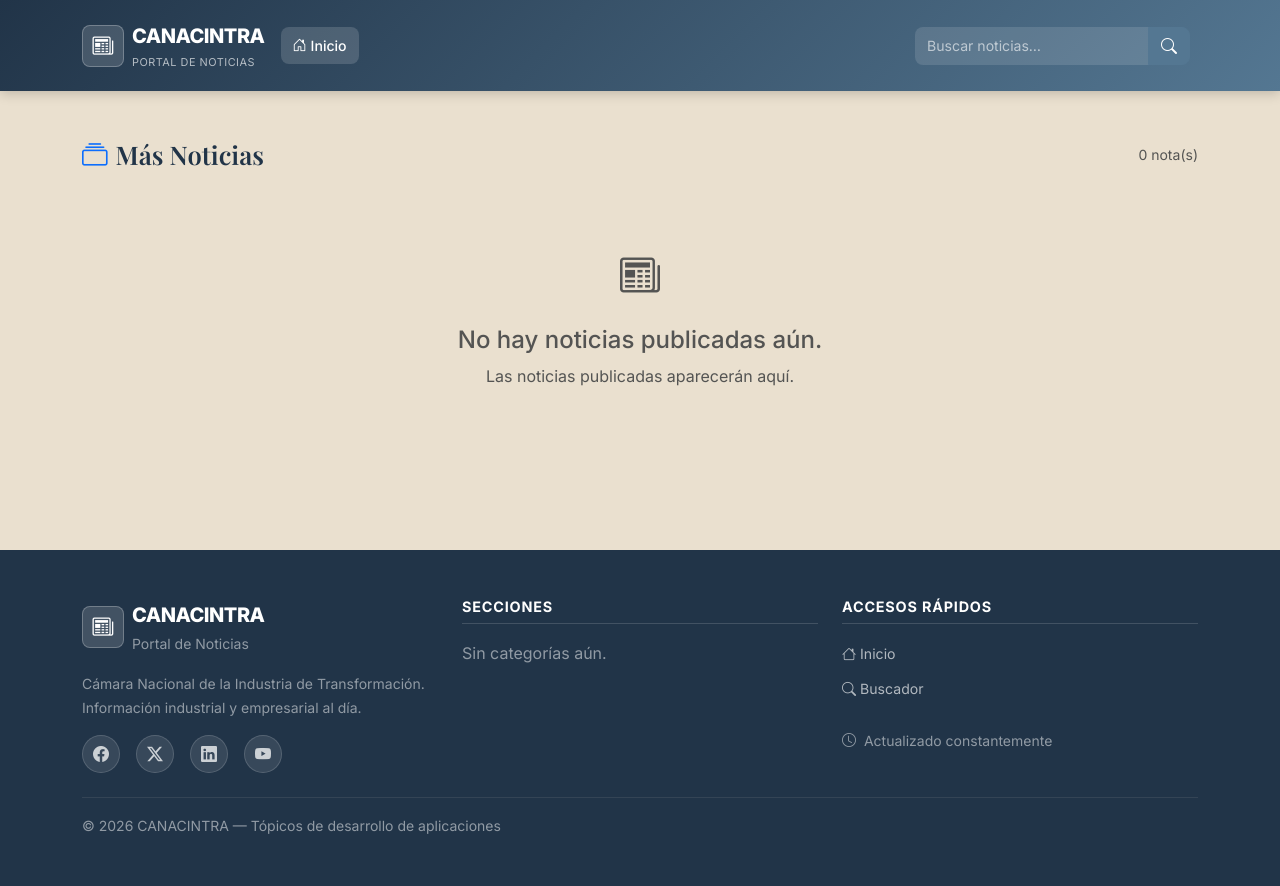
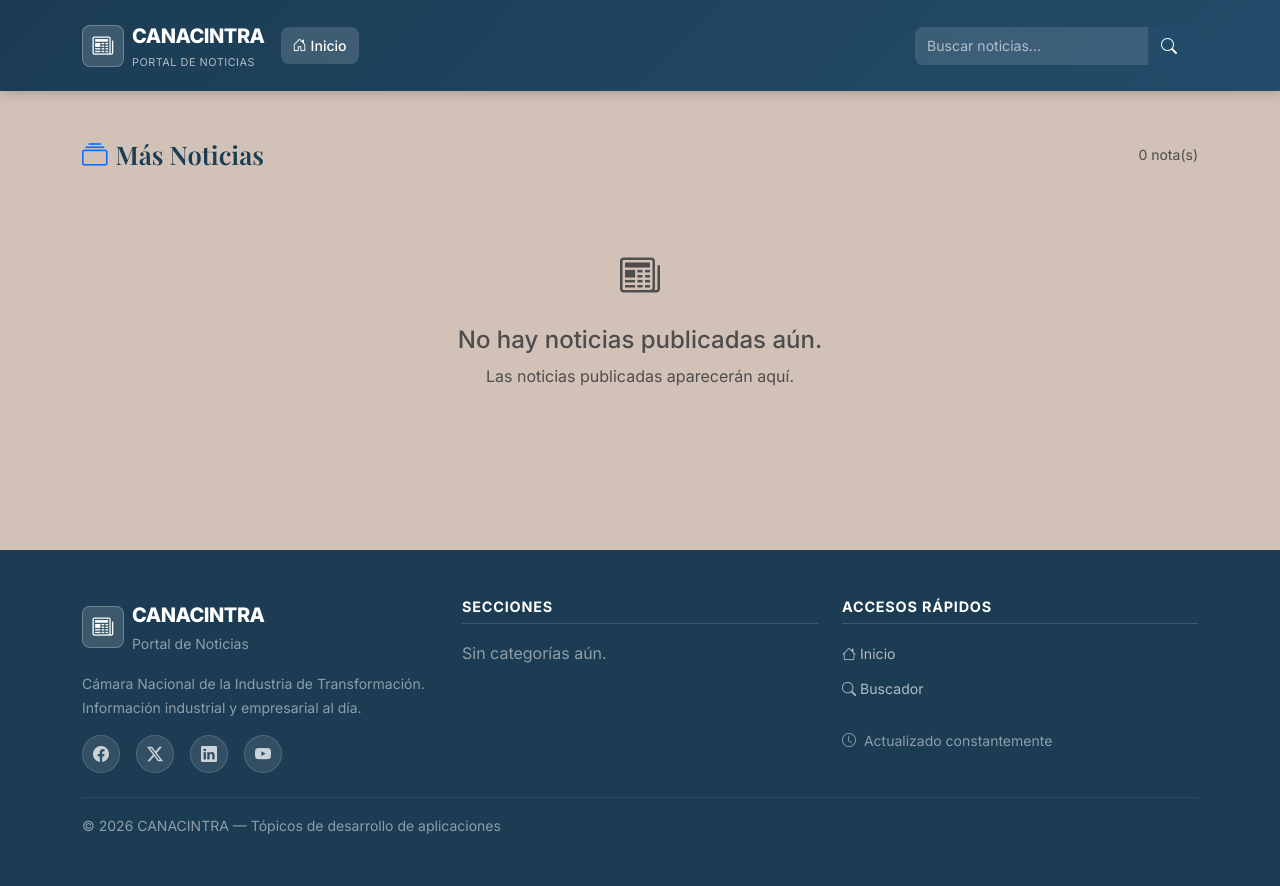
Before and after one commit to Juanito-Diaz/Canacintra, a Django app: page / in a window 1280 px wide. Run offline with Django 5.2, Linux system fonts and the light colour scheme; data that the repository does not hold is empty.

Commit message:
Actualice los colores de la pagina

```diff
--- a/core/admin.py
+++ b/core/admin.py
@@ -144,7 +144,7 @@ class CategoriaAdmin(admin.ModelAdmin):
 
     def icono_preview(self, obj):
         if obj.icono_css:
-            return format_html('<i class="bi {}" style="font-size: 1.2rem; color: #213448;"></i>', obj.icono_css)
+            return format_html('<i class="bi {}" style="font-size: 1.2rem; color: #1B3C53;"></i>', obj.icono_css)
         return '—'
     icono_preview.short_description = 'Icono'
 
--- a/static/core/css/main.css
+++ b/static/core/css/main.css
@@ -9,17 +9,17 @@
 
 /* ── Variables CSS ── */
 :root {
-  --color-primary:      #213448;
-  --color-primary-mid:  #547792;
-  --color-primary-light:#94B4C1;
-  --color-accent:       #547792;
-  --color-accent-hover: #213448;
-  --color-bg:           #EAE0CF;
+  --color-primary:      #1B3C53;
+  --color-primary-mid:  #234C6A;
+  --color-primary-light:#456882;
+  --color-accent:       #234C6A;
+  --color-accent-hover: #1B3C53;
+  --color-bg:           #D2C1B6;
   --color-surface:      #ffffff;
   --color-text:         #1a1d23;
   --color-muted:        #6b7280;
-  --color-border:       #d1ccc0;
-  --color-footer-bg:    #213448;
+  --color-border:       #bcaaa4;
+  --color-footer-bg:    #1B3C53;
 
   --font-body:          'Inter', system-ui, sans-serif;
   --font-display:       'Playfair Display', Georgia, serif;
@@ -29,10 +29,10 @@
   --radius-lg:    16px;
   --radius-xl:    24px;
 
-  --shadow-sm:    0 1px 3px rgba(33,52,72,.08);
-  --shadow-md:    0 4px 16px rgba(33,52,72,.10);
-  --shadow-lg:    0 8px 32px rgba(33,52,72,.14);
-  --shadow-hover: 0 12px 40px rgba(33,52,72,.18);
+  --shadow-sm:    0 1px 3px rgba(27,60,83,.08);
+  --shadow-md:    0 4px 16px rgba(27,60,83,.10);
+  --shadow-lg:    0 8px 32px rgba(27,60,83,.14);
+  --shadow-hover: 0 12px 40px rgba(27,60,83,.18);
 
   --transition:   all 0.25s ease;
 }
@@ -144,7 +144,7 @@ img { max-width: 100%; }
 .cat-pill {
   display: inline-block;
   padding: .3rem .85rem;
-  background: #f0f4fa;
+  background: rgba(255,255,255,0.5);
   color: var(--color-primary-mid);
   border-radius: 50px;
   font-size: .8rem;
@@ -182,7 +182,7 @@ img { max-width: 100%; }
   border-bottom: 1px solid var(--color-border);
 }
 .suggestion-item:last-child { border-bottom: none; }
-.suggestion-item:hover { background: #f0f4fa; }
+.suggestion-item:hover { background: rgba(255,255,255,0.5); }
 .suggestion-item .sug-cat {
   font-size: .72rem;
   color: var(--color-primary-mid);
@@ -196,7 +196,7 @@ img { max-width: 100%; }
 
 .card-hero, .card-secondary {
   border: none;
-  background: #1a3a6e;
+  background: var(--color-primary);
   transition: transform .3s ease, box-shadow .3s ease;
 }
 .card-hero:hover { transform: translateY(-4px); box-shadow: var(--shadow-hover) !important; }
@@ -211,8 +211,8 @@ img { max-width: 100%; }
 .hero-overlay {
   background: linear-gradient(
     to top,
-    rgba(15,35,71,.95) 0%,
-    rgba(15,35,71,.7) 50%,
+    rgba(27,60,83,.95) 0%,
+    rgba(27,60,83,.7) 50%,
     transparent 100%
   );
 }
@@ -361,7 +361,7 @@ img { max-width: 100%; }
   background: var(--color-primary);
   border-color: var(--color-primary);
   color: #fff;
-  box-shadow: 0 4px 12px rgba(26,58,110,.3);
+  box-shadow: 0 4px 12px rgba(27,60,83,.3);
 }
 
 /* ═══════════════════════════════════════
```
Also changed, not shown: 1 other file.
